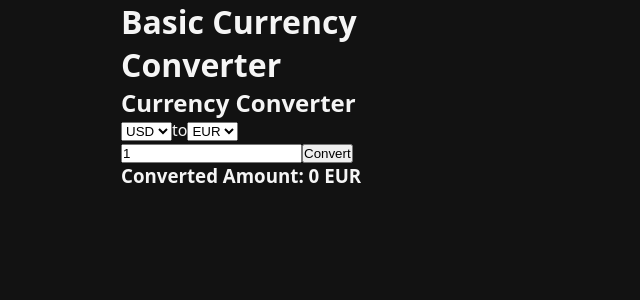
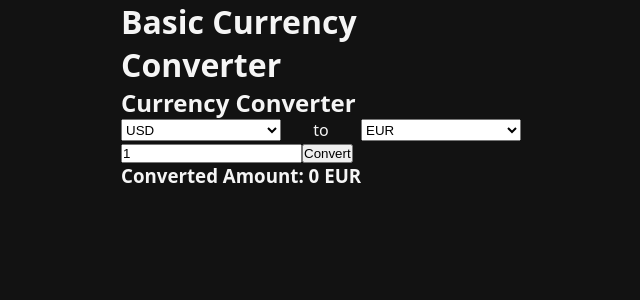
Before and after one commit to Espadv69/Basic-Currency-Converter, a React (Vite) app: page / in a window 1280 px wide. Shown: the top 300 px of the page, without its empty margins (319-959 px from the left). Built offline with nearby package versions, Linux system fonts and the light colour scheme.

Commit message:
Add grid layout styles for currency display in CurrencyConverter component

```diff
--- a/src/components/CurrencyConverter.css
+++ b/src/components/CurrencyConverter.css
@@ -0,0 +1,6 @@
+.currency {
+  text-align: center;
+
+  display: grid;
+  grid-template-columns: 2fr 1fr 2fr;
+}
```
